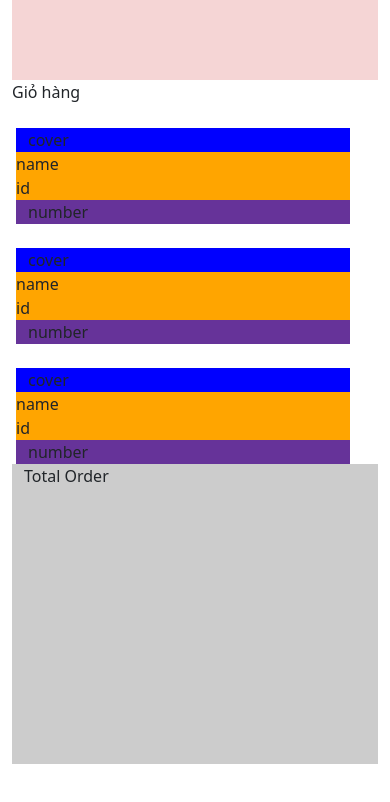
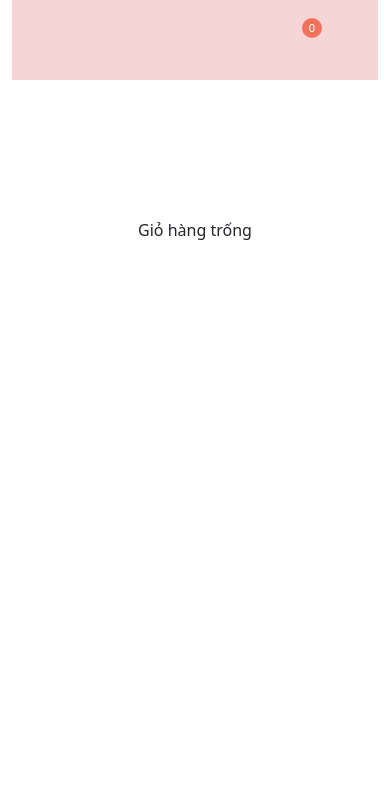
Before and after one commit to zcrossoverz/bookstore-frontend, a Vue app: page /cart in a window 390 px wide. Shown: the top 802 px of the page. Built offline with nearby package versions, Linux system fonts and the light colour scheme.

Commit message:
setup show cart count in header, store cart with vuex state, show info cart in cart component

```diff
--- a/src/components/Header.vue
+++ b/src/components/Header.vue
@@ -11,7 +11,11 @@
           <router-link v-if="!currentUser" :to="`/register`" class="link">Đăng kí</router-link>
 
         <router-link :to="`/cart`">
-          <a class="cart"><ThemifyIcon icon="bag" class="icon-cart"/></a>
+          <a class="cart"><ThemifyIcon icon="bag" class="icon-cart"/>
+            <div class="cart-info">
+              <span class="cartCount">{{ getProductInCart.length }}</span>
+            </div>
+          </a>
         </router-link>
       </div>
     </div>
@@ -20,6 +24,7 @@
 
 <script>
 import ThemifyIcon from "vue-themify-icons";
+import { mapGetters } from "vuex";
 
 export default {
   name: 'Header',
@@ -28,14 +33,19 @@ export default {
   },
   data() {
     return {
-      currentUser: null
+      currentUser: null,
     };
   },
   methods: {
     logout() {
       console.log("logout");
     }
-  }
+  },
+  computed: {
+        ...mapGetters([
+            "getProductInCart"
+        ]),
+  },
 }
 </script>
 
@@ -70,6 +80,7 @@ export default {
   margin-top: 24px;
   margin-left: 16px;
   margin-right: 54px;
+  position: relative;
 }
 .cart {
   color: black;
@@ -90,4 +101,22 @@ export default {
   width: 24%;
   height: 10%;
 }
+.cart-info {
+  position: absolute;
+    right: 68px;
+    top: 18px;
+    font-size: 11px;
+    background: #f2735c;
+    color: #fff;
+    padding: 0 3px;
+    width: 20px;
+    height: 20px;
+    line-height: 20px;
+    border-radius: 50%;
+}
+.cartCount {
+  display: flex;
+  justify-content: center;
+  align-items: center;
+}
 </style>
--- a/src/components/ItemCart.vue
+++ b/src/components/ItemCart.vue
@@ -1,34 +1,56 @@
 <template>
     <div class="item row">
-            <div class="col-md-4 cover">
-                cover
+            <div class="col-md-2 cover">
+                <img :src="item.product.product.cover" height="120" width="80" />
             </div>
-            <div class="col-md-6 info-item">
-                <div class="row">name</div>
-                <div class="row">id</div>
+            <div class="col-md-4 info-item">
+                {{ item.product.product.title }}
             </div>
-            <div class="col-md-2 number">
-                number
+            <div class="col-md-2 price-item">
+                {{ item.product.product.price }} vnđ
+            </div>
+            <div class="col-md-1 quantity">
+                {{ item.product.quantity }}
+            </div>
+            <div class="col-md-1 close" style="margin: 0 20px">
+                <ThemifyIcon icon="close"/>
+            </div>
+            <div class="col-md-2 amount" style="margin: -20px">
+                {{ item.product.product.price*item.product.quantity }} vnđ
             </div>
     </div>
 </template>
 
 <script>
+import ThemifyIcon from "vue-themify-icons";
+
 export default {
-    name:"ItemCard"
+    name:"ItemCard",
+    props: ["item"],
+    components: {
+        ThemifyIcon
+    }
 }
 </script>
 <style>
 .item {
-    padding: 0 16px;
+    margin: 0 16px;
+    display: flex;
 }
-.cover{
-    background: blue;
+.item-cover{
+
+    width: 12%;
 }
 .info-item{
-    background: orange;
+    padding: 24px;
+    justify-content: flex-start !important;
 }
-.number{
-    background: rebeccapurple;
+.quantity{
+
+}
+.cover, .price-item, .info-item, .quantity, .close, .amount {
+    display: flex;
+    align-items: center;
+    justify-content: center;
 }
 </style>
--- a/src/store/cart.module.js
+++ b/src/store/cart.module.js
@@ -1,20 +1,25 @@
 const state = {
-    item: {
-        id: Number,
-        quantity: Number
+    cart: []
+};
+
+const mutations = {
+    add_to_cart(state, {product}){
+        state.cart.push({
+            product
+        })
     }
 };
 
-const mutations = {
-
-};
-
 const actions = {
-
+    addToCart({commit}, product, quantity){
+        commit('add_to_cart', {product, quantity});
+    }
 };
 
 const getters = {
-
+    getProductInCart(state){
+        return state.cart;
+    }
 };
 
 export const cart = {
--- a/src/store/index.js
+++ b/src/store/index.js
@@ -1,9 +1,11 @@
 import { createStore } from "vuex";
 import { auth } from "./auth.module";
+import { cart } from "./cart.module";
 
 const store = createStore({
     modules: {
         auth,
+        cart
     },
 });
 
--- a/src/views/Cart.vue
+++ b/src/views/Cart.vue
@@ -2,24 +2,41 @@
     <div class="container-fluid">
         <Header />
         <div class="container">
+            <div v-if="getProductInCart.length > 0">
+                <div class="row" style="font-size:24px; padding: 8px 2px;">
+                    Giỏ hàng của bạn
+                </div>
+                <table class="table table-bordered">
+                    <thead>
                         <div class="row">
-                Giỏ hàng
+                            <div class="col-md-2">
                             </div>
-            <div class="row">
-                <div class="col-md-8">
-                    <div class="row mt-4">
-                        <ItemCart />
+                            <div class="col-md-4 table-head">
+                                Tên
                             </div>
-                    <div class="row mt-4">
-                        <ItemCart />
+                            <div class="col-md-2 table-head">
+                                Đơn giá
                             </div>
-                    <div class="row mt-4">
-                        <ItemCart />
+                            <div class="col-md-1 table-head">
+                                Số lượng
+                            </div>
+                            <div class="col-md-1 table-head">
+                                Xóa
+                            </div>
+                            <div class="col-md-2 table-head">
+                                Thành tiền
                             </div>
                         </div>
-                <div class="col-md-4 summary">
-                    Total Order
+                    </thead>
+                    <tbody>
+                        <tr v-for="item in getProductInCart" :key="item.product.product.id">
+                            <ItemCart :item="item"/>
+                        </tr>
+                    </tbody>
+                </table>
             </div>
+            <div v-else class="error">
+                Giỏ hàng trống
             </div>
         </div>
     </div>
@@ -28,18 +45,30 @@
 <script>
 import Header from "../components/Header.vue";
 import ItemCart from "../components/ItemCart.vue";
-
+import { mapGetters } from "vuex";
 
 export default {
     name:"Cart",
     components: {
         Header, ItemCart
+    },
+    computed: {
+        ...mapGetters([
+            "getProductInCart"
+        ]),
     }
 }
 </script>
 <style>
-.summary{
+.error{
+    display: flex;
+    justify-content: center;
     height: 300px;
-    background: #ccc;
+    align-items: center;
+}
+.table-head {
+    display: flex;
+    justify-content: center;
+    padding: 24px;
 }
 </style>
--- a/src/views/ViewItem.vue
+++ b/src/views/ViewItem.vue
@@ -11,7 +11,7 @@
                     <h5>Tac gia: {{ item.author }}</h5>
                     <p>{{ item.desc }}</p>
                     <p class="price">{{ item.price }} vnd</p>
-                    So luong <input type="number" value="0" min="0" max="20" step="1"/> <button type="button" class="btn btn-danger" @click="addToCart">Them vao gio hang</button>
+                    So luong <input type="number" v-model="quantity" min="0" max="20" step="1"/> <button type="button" class="btn btn-danger" @click="addToCart">Them vao gio hang</button>
                 </div>
 
             </div>
@@ -22,6 +22,7 @@
 <script>
 import Header from "../components/Header.vue";
 // import Footer from "../components/Footer.vue";
+import { mapGetters } from "vuex";
 
 export default {
     name:"ViewItem",
@@ -34,6 +35,7 @@ export default {
     data() {
         return {
             item: null,
+            quantity: 1,
             items: [
                 {
                 title: "50 Ways to Draw Your Beautiful, Ordinary Life: Practical Lessons in",
@@ -91,14 +93,24 @@ export default {
     },
     methods: {
         addToCart(){
-            let cart = JSON.parse(localStorage.getItem('cart')) || [];
-            // cart.push({id})
-            console.log(cart);
+            if(this.quantity > 0){
+                this.$store.dispatch('addToCart', {
+                    product: this.item,
+                    quantity: this.quantity
+                });
+            }else{
+                alert('ko co don hang')
+            }
         }
+    },
+    computed: {
+        ...mapGetters([
+            "getProductInCart"
+        ]),
     },
     created() {
         this.item = this.items[this.$route.params.id-1];
-    }
+    },
 }
 </script>
 <style>
```
Lines whose indentation alone changed are shown as unchanged.
